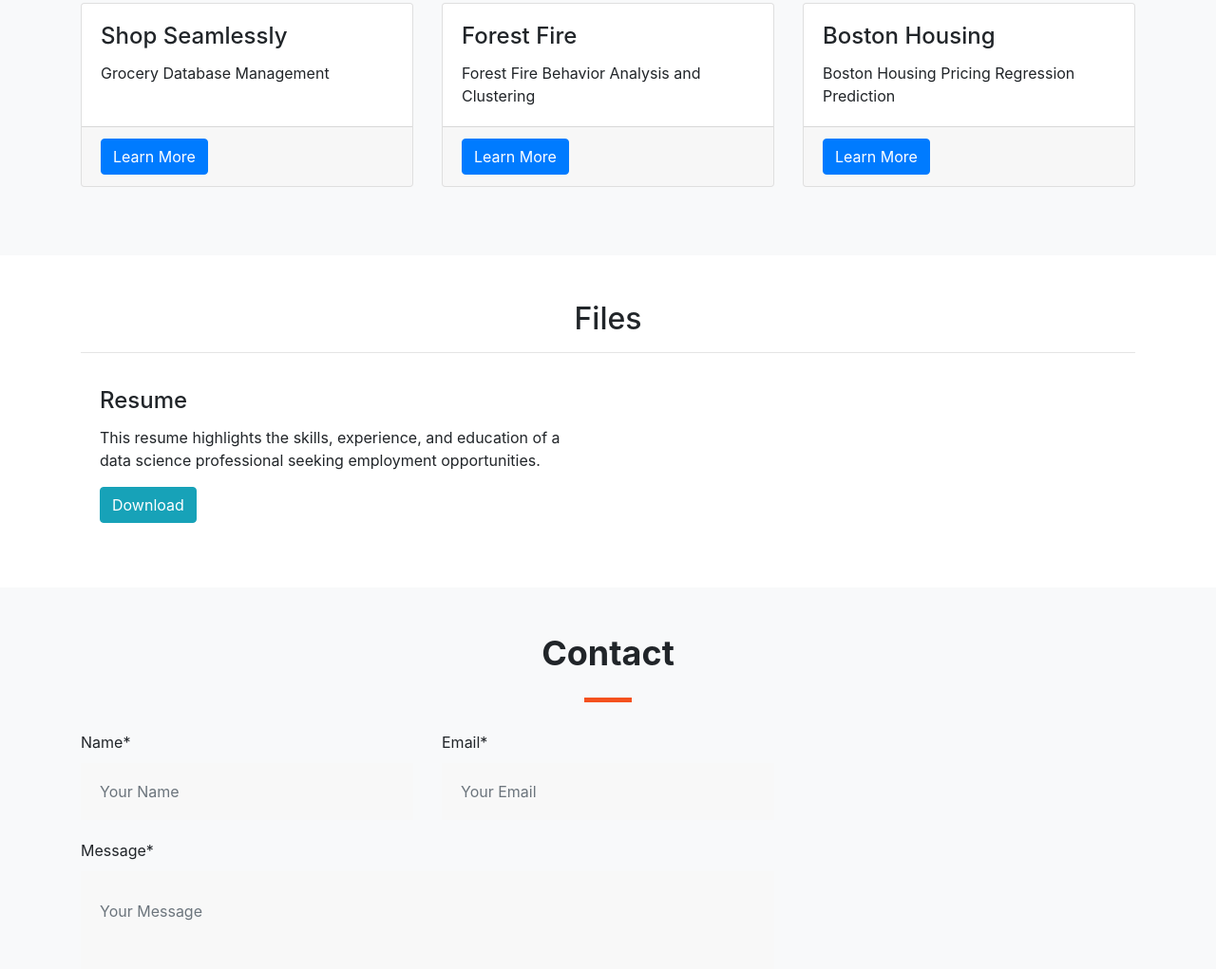
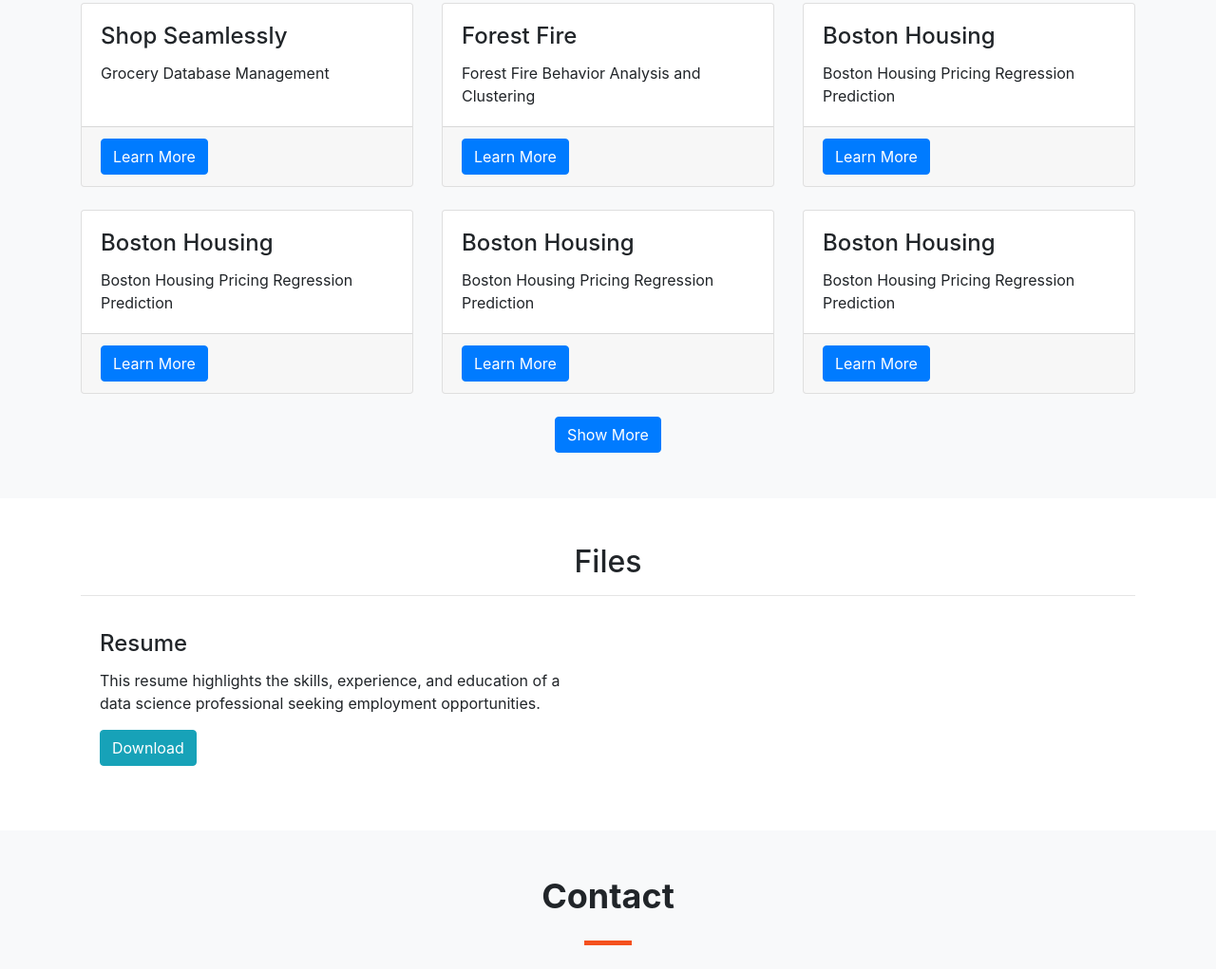
Before and after one commit to JunChong83/JunChong83.github.io, a plain HTML site: page index.html in a window 1280 px wide. Shown: the part 1225-2246 px from the top of the page at 95% size. Drawn offline with nearby package versions, Linux system fonts and the light colour scheme.

Commit message:
Add files via upload

```diff
--- a/index.html
+++ b/index.html
@@ -150,6 +150,7 @@
     <h2 class="section-heading text-center mt-0">Projects</h2>
     <hr class="divider my-4">
     <div class="row">
+
       <div class="col-lg-4 col-md-6 mb-4">
         <div class="card h-100">
           <div class="card-body">
@@ -161,6 +162,7 @@
           </div>
         </div>
       </div>
+
       <div class="col-lg-4 col-md-6 mb-4">
         <div class="card h-100">
           <div class="card-body">
@@ -172,6 +174,7 @@
           </div>
         </div>
       </div>
+
       <div class="col-lg-4 col-md-6 mb-4">
         <div class="card h-100">
           <div class="card-body">
@@ -183,6 +186,47 @@
           </div>
         </div>
       </div>
+
+      <div class="col-lg-4 col-md-6 mb-4">
+        <div class="card h-100">
+          <div class="card-body">
+            <h4 class="card-title">Boston Housing</h4>
+            <p class="card-text">Boston Housing Pricing Regression Prediction</p>
+          </div>
+          <div class="card-footer">
+            <a href="#" class="btn btn-primary">Learn More</a>
+          </div>
+        </div>
+      </div>
+
+      <div class="col-lg-4 col-md-6 mb-4">
+        <div class="card h-100">
+          <div class="card-body">
+            <h4 class="card-title">Boston Housing</h4>
+            <p class="card-text">Boston Housing Pricing Regression Prediction</p>
+          </div>
+          <div class="card-footer">
+            <a href="#" class="btn btn-primary">Learn More</a>
+          </div>
+        </div>
+      </div>
+
+      <div class="col-lg-4 col-md-6 mb-4">
+        <div class="card h-100">
+          <div class="card-body">
+            <h4 class="card-title">Boston Housing</h4>
+            <p class="card-text">Boston Housing Pricing Regression Prediction</p>
+          </div>
+          <div class="card-footer">
+            <a href="#" class="btn btn-primary">Learn More</a>
+          </div>
+        </div>
+      </div>
+
+      <div class="col-12 text-center">
+        <button id="show-more-btn" class="btn btn-primary">Show More</button>
+      </div>
+
     </div>
   </div>
 </section>
--- a/script.js
+++ b/script.js
@@ -43,6 +43,27 @@ $(document).ready(function(){
     }, 500);
   });
 
+
+  // Project
+  $(document).ready(function() {
+    var showMoreBtn = $('#show-more-btn');
+    var hiddenCards = $('.col-lg-4:hidden');
+
+    // Initially hide the additional cards
+    hiddenCards.hide();
+
+    // Show more cards when the button is clicked
+    showMoreBtn.click(function() {
+      hiddenCards.slice(0, 3).slideDown();
+      hiddenCards = $('.col-lg-4:hidden');
+
+      // Hide the "Show More" button if no more hidden cards
+      if (hiddenCards.length === 0) {
+        showMoreBtn.hide();
+      }
+    });
+  });
+
   // Contact
   $("#contact-form").submit(function(event) {
     event.preventDefault();
--- a/style.css
+++ b/style.css
@@ -1,8 +1,3 @@
-<!-- CSS -->
-<link rel="stylesheet" href="https://maxcdn.bootstrapcdn.com/bootstrap/3.4.1/css/bootstrap.min.css">
-<link rel="stylesheet" href="style.css">
-In the "style.css" file, we can add our custom CSS rules to style the website. Here's an example:
-
 /* Custom CSS */
 .logo {
 font-size: 200px;
```
